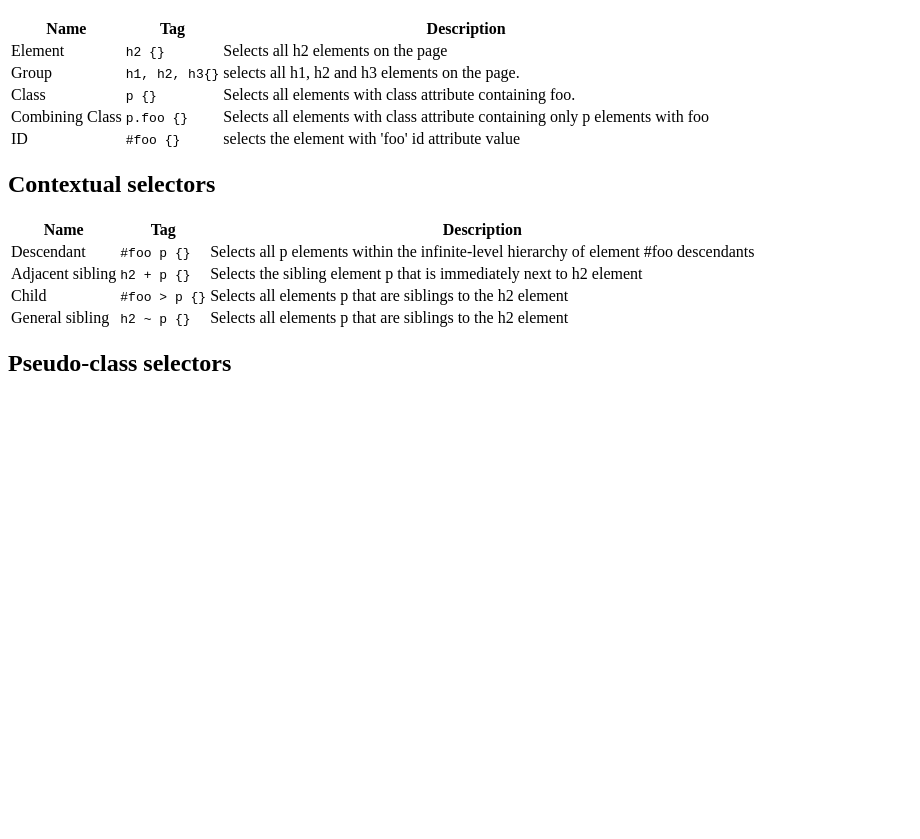
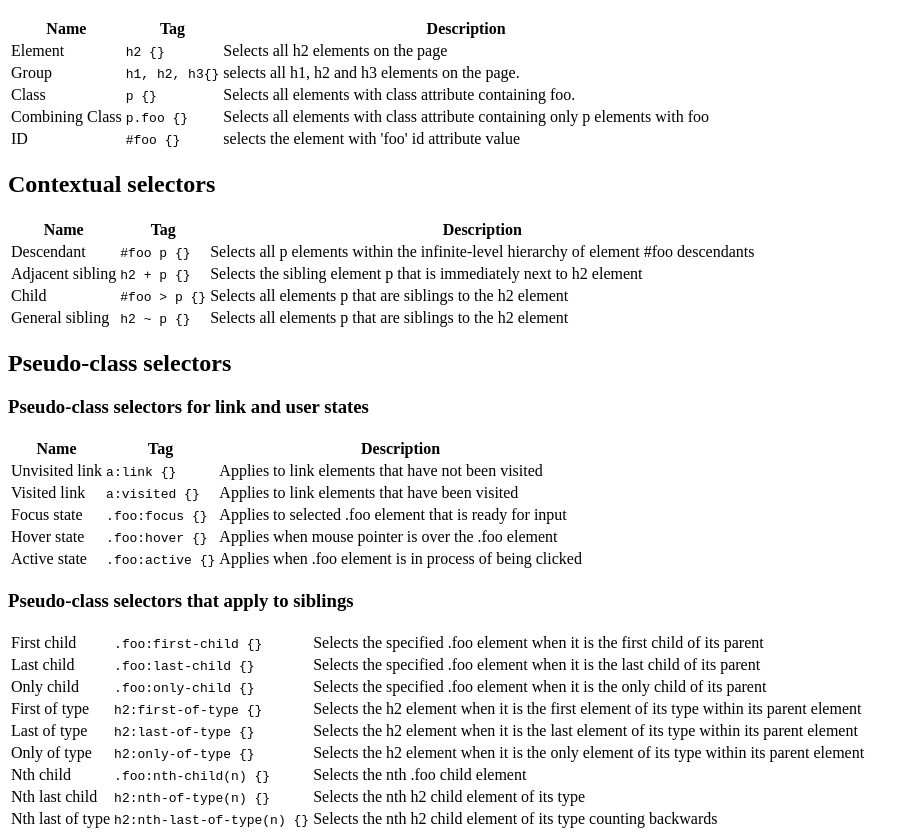
Before and after one commit to okipe/html-cheat-sheet_1, a plain HTML site: page index.html in a window 1280 px wide. Shown: the part 110-949 px from the top of the page, without its empty margins (0-920 px from the left). Before the commit the page ends 800 px from the top, so only its background shows below. Drawn offline with Linux system fonts and the light colour scheme.

Commit message:
More html content.

```diff
--- a/index.html
+++ b/index.html
@@ -68,21 +68,85 @@
         </tr>
       </table>
     <h2>Pseudo-class selectors</h2>
+    <h3>Pseudo-class selectors for link and user states</h3>
       <table>
         <tr>
-          <td></td>
-          <td><code></code></td>
-          <td></td>
+          <th>Name</th>
+          <th>Tag</th>
+          <th>Description</th>
         </tr>
         <tr>
-          <td></td>
-          <td><code></code></td>
-          <td></td>
+          <td>Unvisited link</td>
+          <td><code>a:link {}</code></td>
+          <td>Applies to link elements that have not been visited</td>
         </tr>
         <tr>
-          <td></td>
-          <td><code></code></td>
-          <td></td>
+          <td>Visited link</td>
+          <td><code>a:visited {}</code></td>
+          <td>Applies to link elements that have been visited</td>
+        </tr>
+        <tr>
+          <td>Focus state</td>
+          <td><code>.foo:focus {}</code></td>
+          <td>Applies to selected .foo element that is ready for input</td>
+        </tr>
+        <tr>
+          <td>Hover state</td>
+          <td><code>.foo:hover {}</code></td>
+          <td>Applies when mouse pointer is over the .foo element</td>
+        </tr>
+        <tr>
+          <td>Active state</td>
+          <td><code>.foo:active {}</code></td>
+          <td>Applies when .foo element is in process of being clicked</td>
+        </tr>
+      </table>
+    <h3>Pseudo-class selectors that apply to siblings</h3>
+      <table>
+        <tr>
+          <td>First child</td>
+          <td><code>.foo:first-child {}</code></td>
+          <td>Selects the specified .foo element when it is the first child of its parent</td>
+        </tr>
+        <tr>
+          <td>Last child</td>
+          <td><code>.foo:last-child {}</code></td>
+          <td>Selects the specified .foo element when it is the last child of its parent</td>
+        </tr>
+        <tr>
+          <td>Only child</td>
+          <td><code>.foo:only-child {}</code></td>
+          <td>Selects the specified .foo element when it is the only child of its parent</td>
+        </tr>
+        <tr>
+          <td>First of type</td>
+          <td><code>h2:first-of-type {}</code></td>
+          <td>Selects the h2 element when it is the first element of its type within its parent element</td>
+        </tr>
+        <tr>
+          <td>Last of type</td>
+          <td><code>h2:last-of-type {}</code></td>
+          <td>Selects the h2 element when it is the last element of its type within its parent element</td>
+        </tr>
+        <tr>
+          <td>Only of type</td>
+          <td><code>h2:only-of-type {}</code></td>
+          <td>Selects the h2 element when it is the only element of its type within its parent element</td>
+        </tr>
+        <tr>
+          <td>Nth child</td>
+          <td><code>.foo:nth-child(n) {}</code></td>
+          <td>Selects the nth .foo child element</td>
+        </tr>
+        <tr>
+          <td>Nth last child</td>
+          <td><code>h2:nth-of-type(n) {}</code></td>
+          <td>Selects the nth h2 child element of its type</td>
+        </tr>
+        <tr>
+          <td>Nth last of type</td>
+          <td><code>h2:nth-last-of-type(n) {}</code></td>
+          <td>Selects the nth h2 child element of its type counting backwards</td>
         </tr>
       </table>
   </body>
```
